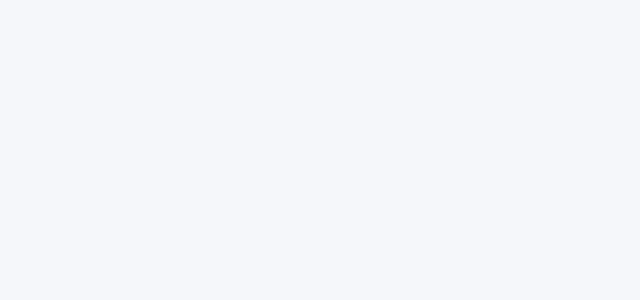
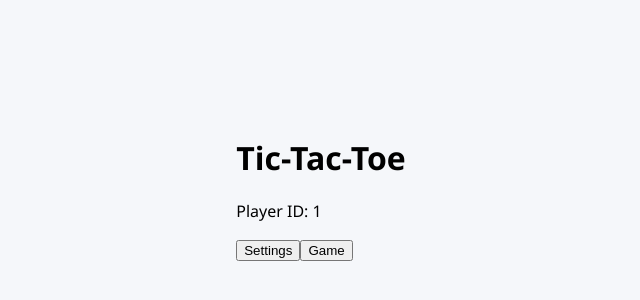
Before and after one commit to AnnaSvin/ReactLabs, a React (Vite) app: page /1 in a window 1280 px wide. Before the commit this address had no page. Shown: the part 212-512 px from the top of the page, without its empty margins (319-959 px from the left). Built offline with nearby package versions, Linux system fonts and the light colour scheme.

Commit message:
Connected pages to router navigation

```diff
--- a/src/App.tsx
+++ b/src/App.tsx
@@ -1,4 +1,5 @@
 import { Navigate, Route, Routes } from "react-router-dom";
+import AppLayout from "./components/AppLayout/AppLayout";
 import StartPage from "./pages/StartPage";
 import GamePage from "./pages/GamePage";
 
@@ -6,8 +7,11 @@ function App() {
   return (
     <Routes>
       <Route path="/" element={<Navigate to="/guest/settings" replace />} />
-      <Route path="/:userId/settings" element={<StartPage />} />
-      <Route path="/:userId/game" element={<GamePage />} />
+
+      <Route path="/:userId" element={<AppLayout />}>
+        <Route path="settings" element={<StartPage />} />
+        <Route path="game" element={<GamePage />} />
+      </Route>
     </Routes>
   );
 }
--- /dev/null
+++ b/src/components/AppLayout/AppLayout.tsx
@@ -0,0 +1,43 @@
+import { Outlet, useLocation, useNavigate, useParams } from "react-router-dom";
+
+function AppLayout() {
+  const { userId } = useParams();
+  const navigate = useNavigate();
+  const location = useLocation();
+
+  const isSettingsPage = location.pathname.includes("/settings");
+  const isGamePage = location.pathname.includes("/game");
+
+  return (
+    <div className="app-shell">
+      <header className="app-header">
+        <div>
+          <h1 className="app-title">Tic-Tac-Toe</h1>
+          <p className="app-subtitle">Player ID: {userId}</p>
+        </div>
+
+        <nav className="app-nav">
+          <button
+            className={`nav-btn ${isSettingsPage ? "active-nav-btn" : ""}`}
+            onClick={() => navigate(`/${userId}/settings`)}
+          >
+            Settings
+          </button>
+
+          <button
+            className={`nav-btn ${isGamePage ? "active-nav-btn" : ""}`}
+            onClick={() => navigate(`/${userId}/game`)}
+          >
+            Game
+          </button>
+        </nav>
+      </header>
+
+      <main>
+        <Outlet />
+      </main>
+    </div>
+  );
+}
+
+export default AppLayout;
```
